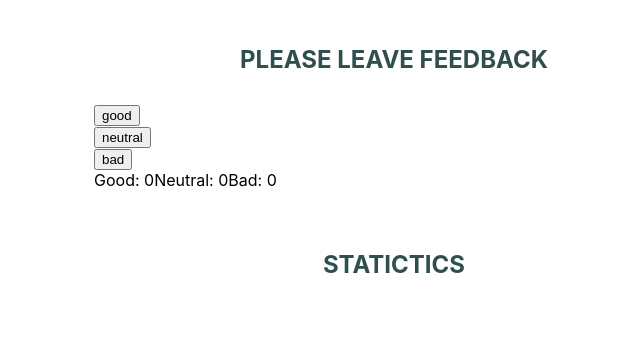
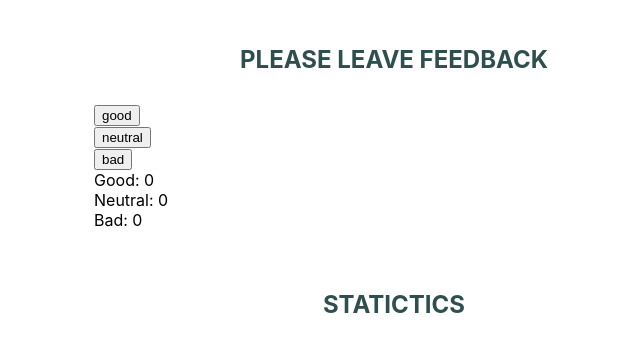
Before and after one commit to teiatan/goit-react-hw-04-feedback, a React (Create React App) app: page / in a window 1280 px wide. Shown: the top 352 px of the page, without its empty margins (246-886 px from the left). Built offline with nearby package versions, Linux system fonts and the light colour scheme.

Commit message:
statistics component

```diff
--- a/src/components/Feedback/Feedback.js
+++ b/src/components/Feedback/Feedback.js
@@ -1,10 +1,22 @@
 import { Component } from "react";
+import { Statistics } from "components/Statistics/Statistics";
 
 export class Feedback extends Component {
+
+    static defaultProps = {
+        initialGood: 0,
+        initialNeutral: 0,
+        initialBad: 0,
+    };
+
+    static propTypes = {
+
+    };
+
     state = {
-        good: 0,
-        neutral: 0,
-        bad: 0,
+        good: this.props.initialGood,
+        neutral: this.props.initialNeutral,
+        bad: this.props.initialBad,
     };
 
 
@@ -45,9 +57,12 @@ export class Feedback extends Component {
                 <li><button type="button" onClick={this.handleBad}>bad</button></li>
             </ul>
 
-            <span>Good: {this.state.good}</span>
-            <span>Neutral: {this.state.neutral}</span>
-            <span>Bad: {this.state.bad}</span>
+            <Statistics
+                onGood={this.state.good}
+                onNeutral={this.state.neutral}
+                onBad={this.state.bad}
+            />
+
             </>
         );
     }
--- /dev/null
+++ b/src/components/Statistics/Statistics.js
@@ -0,0 +1,18 @@
+import PropTypes from 'prop-types';
+
+export function Statistics({onGood, onNeutral, onBad}) {
+    return(
+        <ul>
+            <li>Good: {onGood}</li>
+            <li>Neutral: {onNeutral}</li>
+            <li>Bad: {onBad}</li>
+        </ul>
+
+    );
+};
+
+Statistics.propTypes = {
+    onGood: PropTypes.number,
+    onNeutral: PropTypes.number,
+    onBad: PropTypes.number,
+}
```
